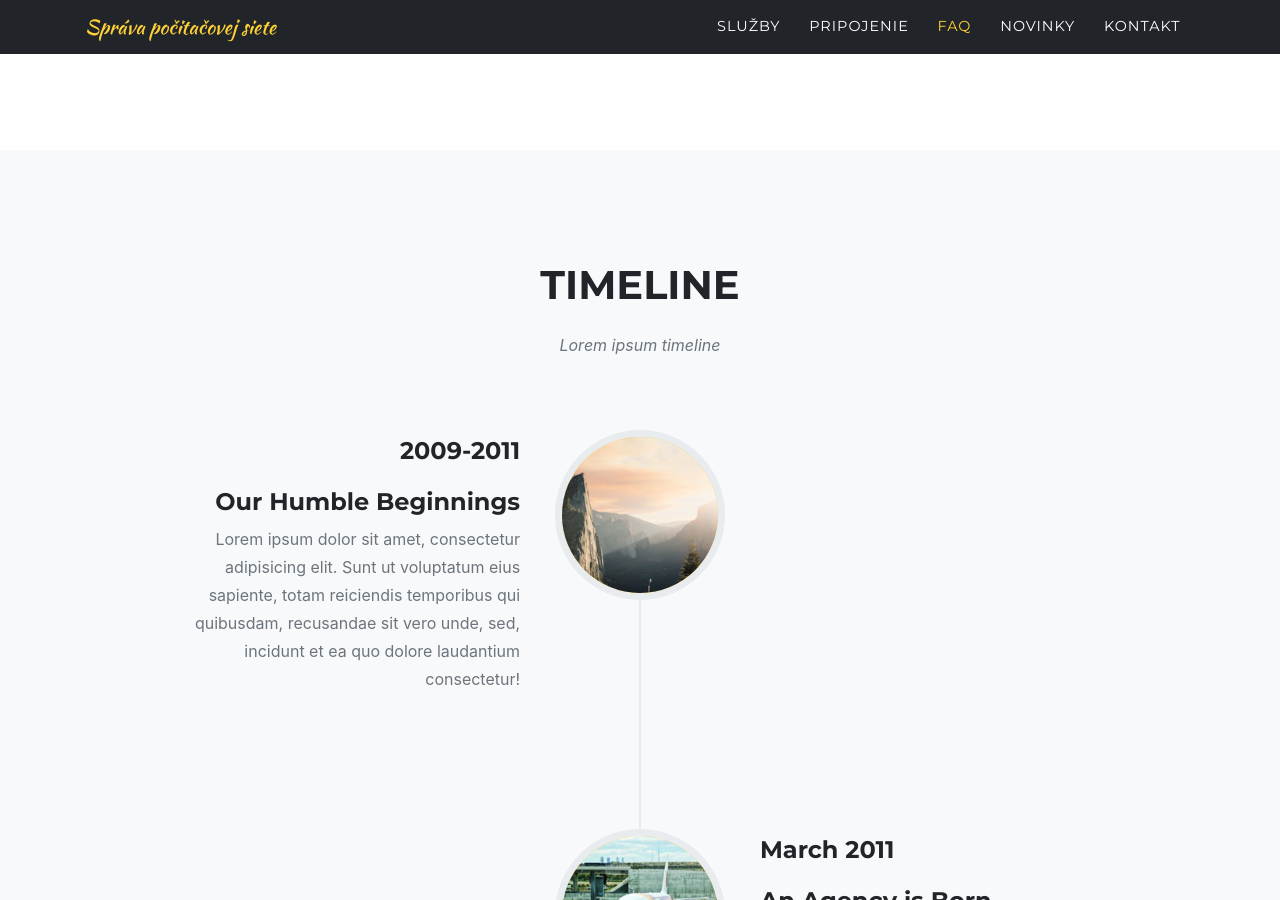
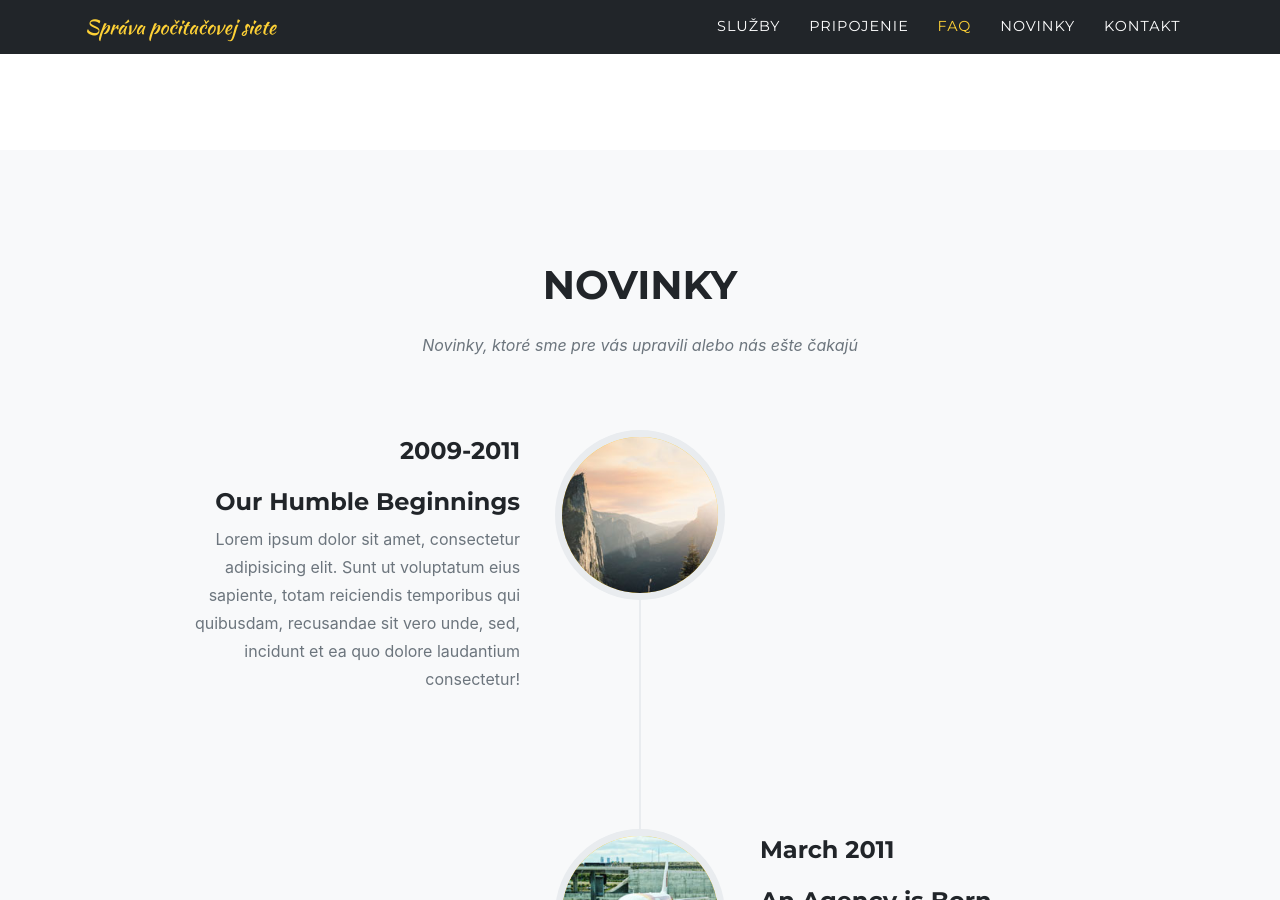
Before and after one commit to alex1972000/alex1972000.github.io, a Jekyll site: the page built from index.md, in a window 1280 px wide and 900 px high, scrolled down 3339 px. Built offline with Jekyll 4.4.1, drawn with Linux system fonts in a browser that asks for light colours; some web fonts are replaced.

Commit message:
neviem us vole

```diff
--- a/_data/sitetext.yml
+++ b/_data/sitetext.yml
@@ -41,8 +41,8 @@ sk: &DEFAULT_SK
     closebutton: "Zatvoriť"
 
   timeline:
-    title: "Timeline"
-    text: "Lorem ipsum timeline"
+    title: "Novinky"
+    text: "Novinky, ktoré sme pre vás upravili alebo nás ešte čakajú"
     section: timeline
     # left is the default
     #start_align: "left"
@@ -155,8 +155,8 @@ en: &DEFAULT_EN
     closebutton: "Close"
 
   timeline:
-    title: "Cronología"
-    text: "Lorem ipsum timeline"
+    title: "News"
+    text: "Things which we changed or we wanna change in close future"
     section: cronologia
     # left is the default
     #start_align: "left"
```
